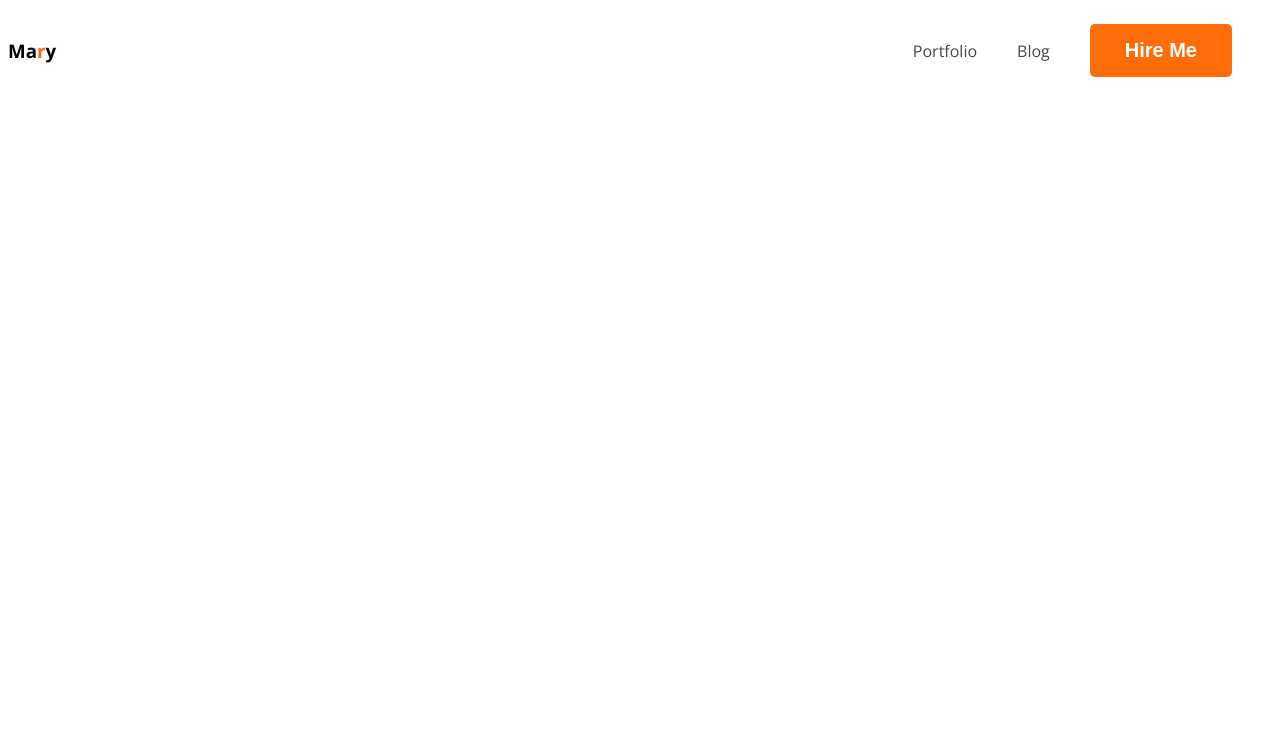
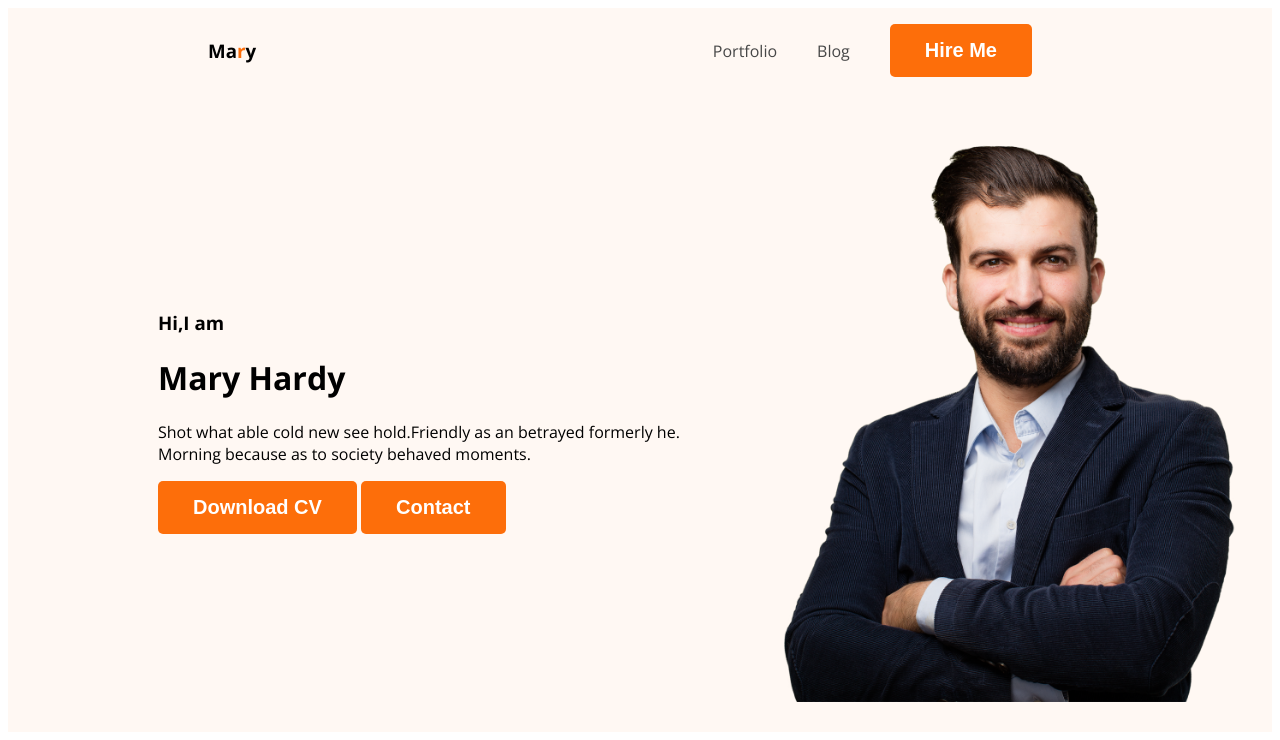
Before and after one commit to NaharJannathun/webdeveloper-portfolio, a plain HTML site: page index.html in a window 1280 px wide. Drawn offline with nearby package versions, Linux system fonts and the light colour scheme.

Commit message:
added div for header

```diff
--- a/index.html
+++ b/index.html
@@ -13,7 +13,7 @@
 </head>
 
 <body>
-    <header>
+    <header class="header">
         <nav>
             <h3 class="nav-title">Ma<span class="text-primary">r</span>y</h3>
             <ul>
@@ -23,6 +23,17 @@
             </ul>
 
         </nav>
+        <div class="banner">
+            <div class="banner-content">
+                <h3 class="banner-greeting">Hi,I am</h3>
+                <h1 class="banner-title">Mary Hardy</h1>
+                <p>Shot what able cold new see hold.Friendly as an betrayed formerly he. Morning because as to society
+                    behaved moments.</p>
+                <button class="btn-primary">Download CV</button>
+                <button class="btn-primary">Contact</button>
+            </div>
+            <img class="profile-pic" src="images/hardy.png" alt="">
+        </div>
     </header>
     <main> </main>
     <footer></footer>
--- a/styles/porfolio.css
+++ b/styles/porfolio.css
@@ -22,6 +22,7 @@
     display: flex;
     justify-content: space-between;
     align-items: center;
+    margin: 0 200px;
 }
 
 nav-title {
@@ -48,3 +49,18 @@
     text-decoration: none;
     color: #474747;
 }
+
+/* header relatad styles */
+.header {
+    background: #FFF8F3;
+}
+
+.banner {
+    padding: 30px 30px 30px 150px;
+    display: flex;
+    align-items: center;
+}
+
+.banner .profile-pic {
+    width: 500px;
+}
```
